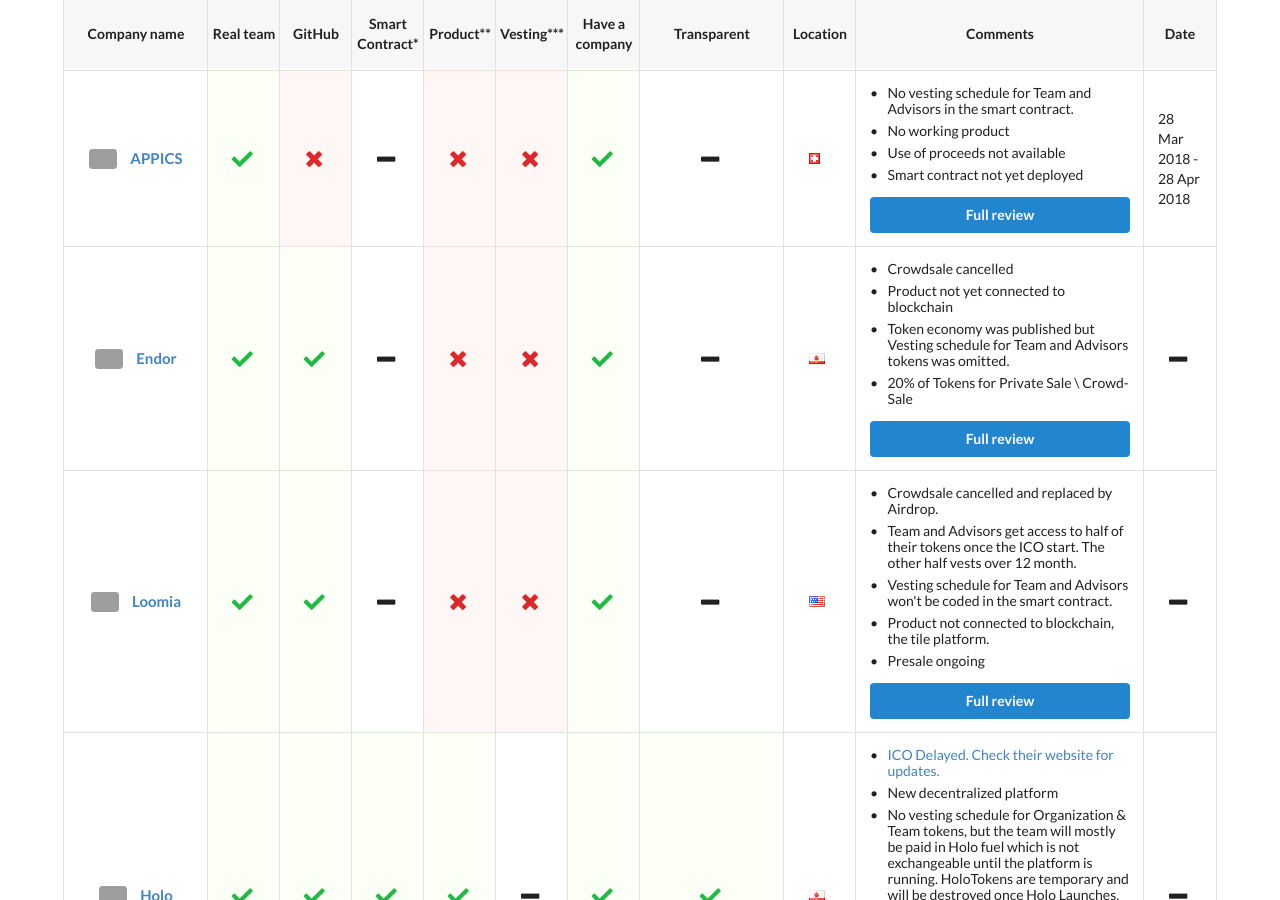
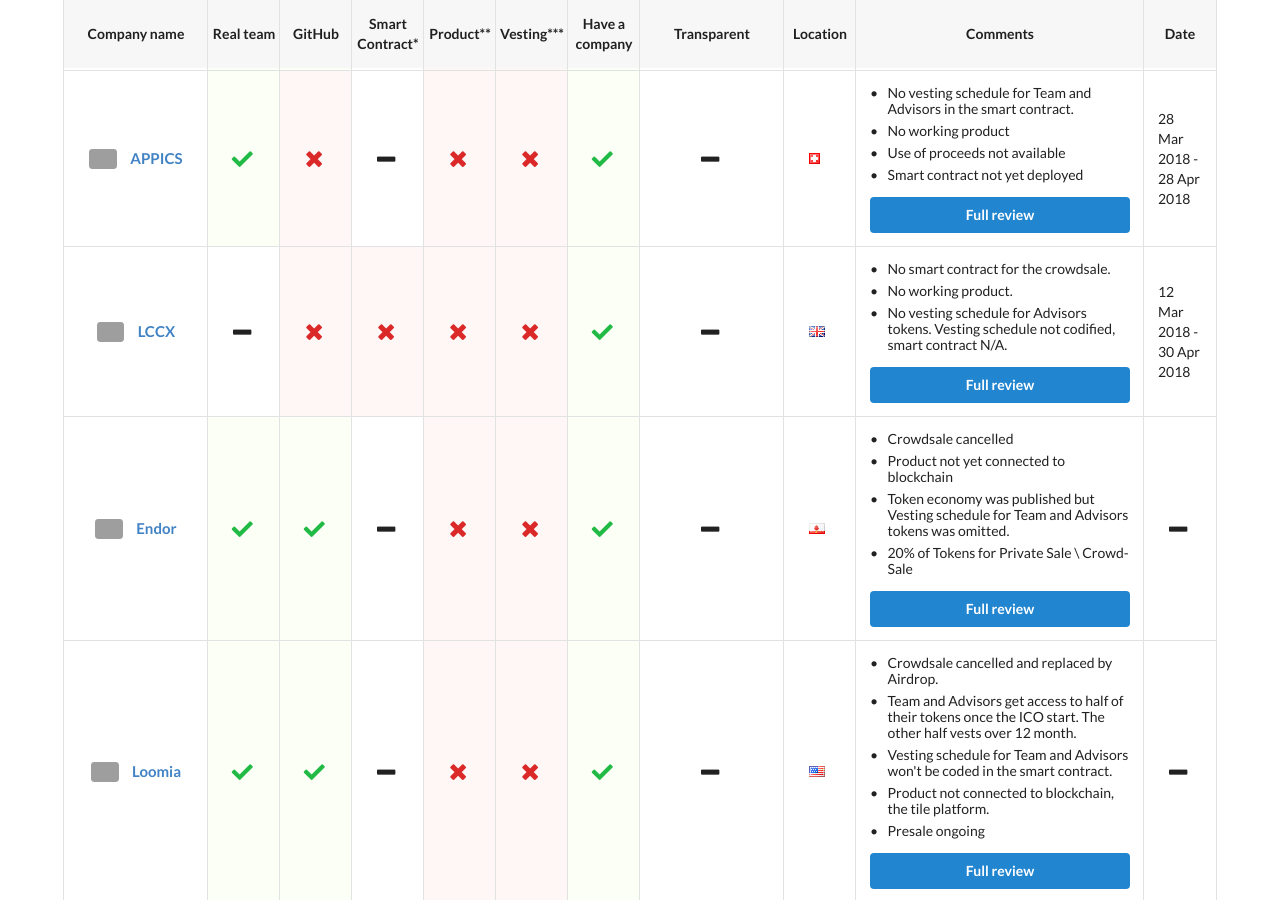
Before and after one commit to ico-check/ico-check, a Jekyll site: the page built from index.md, in a window 1280 px wide and 900 px high, scrolled down 1437 px. Built offline with Jekyll 4.4.1, drawn with Linux system fonts in a browser that asks for light colours; nearby versions of some CDN libraries; grey boxes are pictures that could not be loaded.

Commit message:
63-lccx-ico-check
Added LCCX

```diff
--- a/_data/active-future-icos.yml
+++ b/_data/active-future-icos.yml
@@ -120,6 +120,26 @@
   safe: false
   issue_url: https://github.com/ico-check/ico-check/issues/90
 
+- name: LCCX
+  image: https://i.imgur.com/wA3vLRY.jpg
+  url: https://lccx.io/
+  real_team:
+  github: false
+  smart_contract: false
+  product: false
+  min_vesting: false
+  have_company: true
+  transparent:
+  location: United Kingdom
+  comments:
+    - content: No smart contract for the crowdsale.
+    - content: No working product.
+    - content: No vesting schedule for Advisors tokens. Vesting schedule not codified, smart contract N/A.
+  ico_start_date: 2018-03-12T11:00:00Z
+  ico_end_date: 2018-04-30T11:00:00Z
+  safe: false
+  issue_url: https://github.com/ico-check/ico-check/issues/93
+
 - name: Endor
   image: https://i.imgur.com/JoIgfZZ.jpg
   url: https://www.endor.com
```
